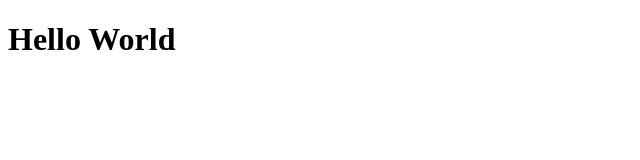
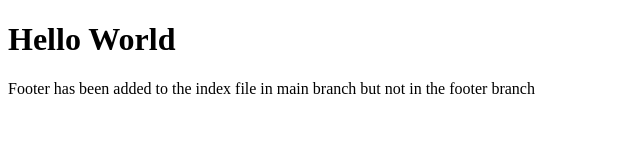
Before and after one commit to The-BlackShadoww/git-github, a plain HTML site: page index.html in a window 1280 px wide. Shown: the whole page, without its empty margins (0-640 px from the left). Drawn offline with Linux system fonts and the light colour scheme.

Commit message:
updated index file about footer

```diff
--- a/index.html
+++ b/index.html
@@ -7,5 +7,9 @@
     </head>
     <body>
         <h1>Hello World</h1>
+        <p>
+            Footer has been added to the index file in main branch but not in
+            the footer branch
+        </p>
     </body>
 </html>
```
